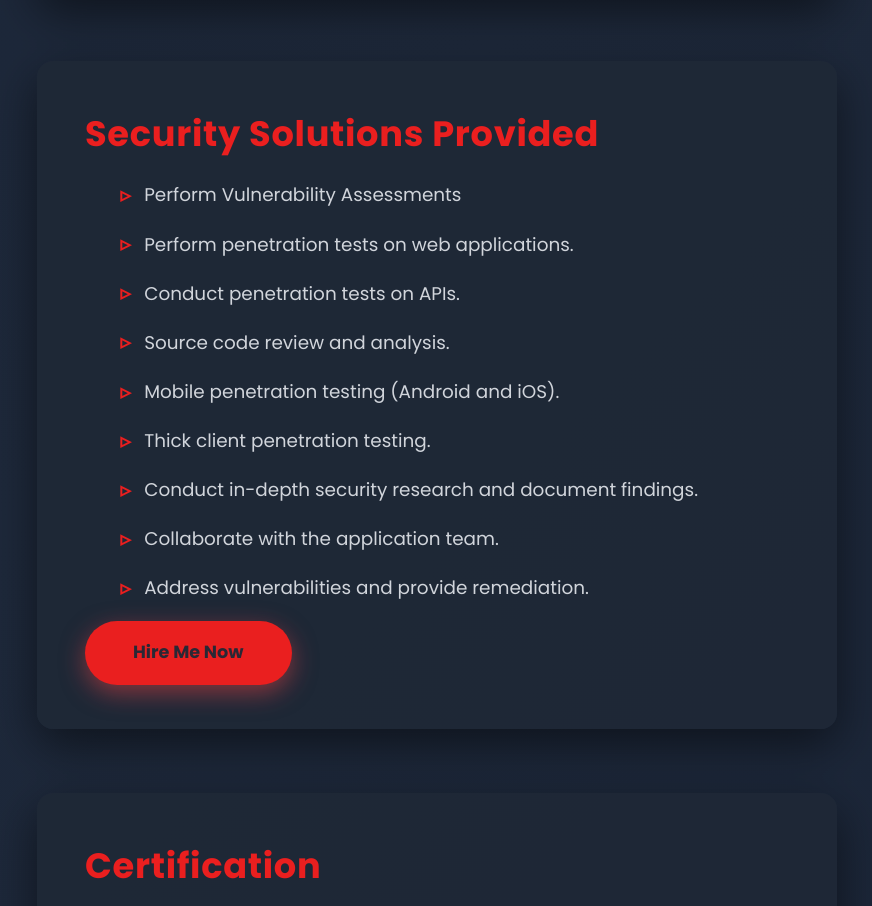
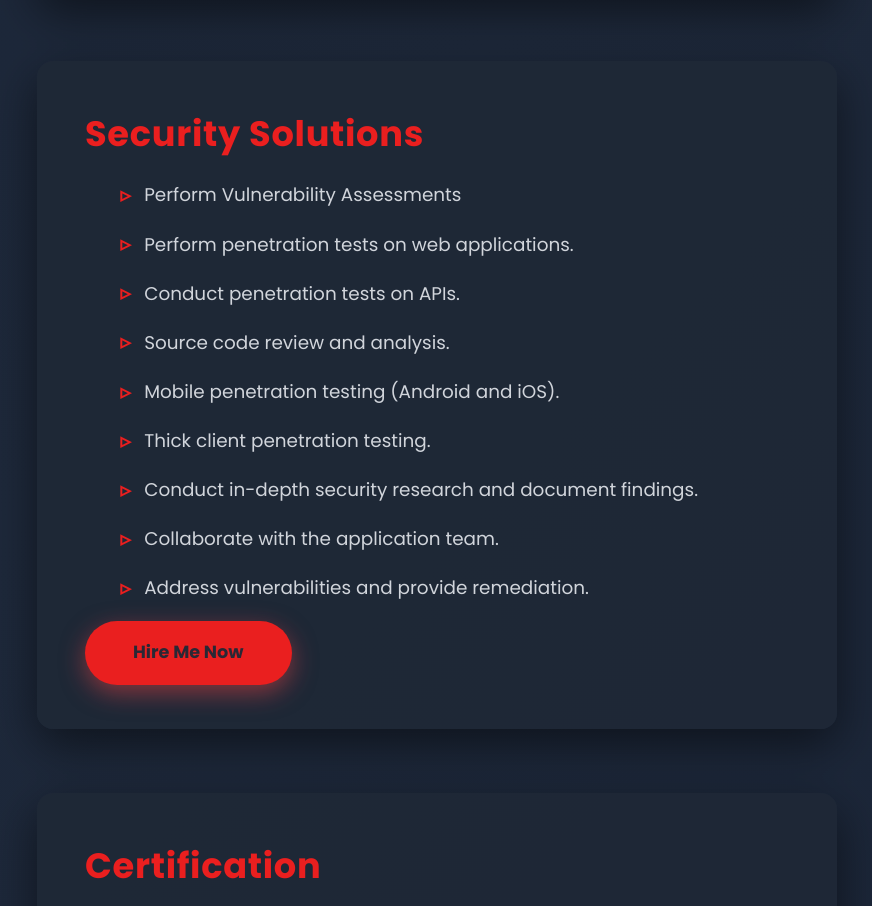
Before and after one commit to anon0x1/github.io, a plain HTML site: page index.html in a window 1280 px wide. Shown: the part 996-1902 px from the top of the page, without its empty margins (203-1075 px from the left). Drawn offline with Linux system fonts and the light colour scheme.

Commit message:
Update message

```diff
--- a/index.html
+++ b/index.html
@@ -446,7 +446,7 @@ ul li::before {
   </section>
 
   <section id="offerings">
-    <h2>Security Solutions Provided</h2>
+    <h2>Security Solutions</h2>
     <ul>
 <ul>
   <li style="opacity: 0; transform: translateY(20px); transition: opacity 0.3s ease, transform 0.3s ease;">Perform Vulnerability Assessments</li>
```
